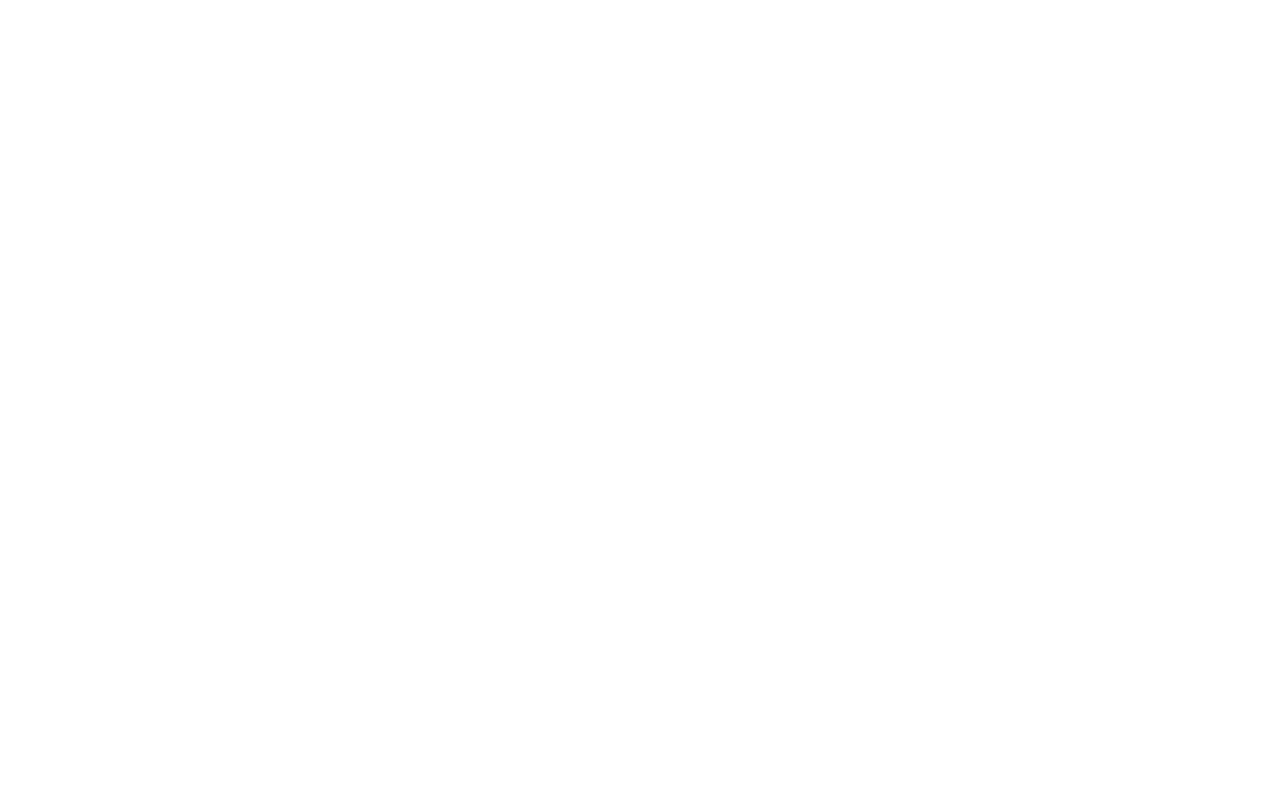
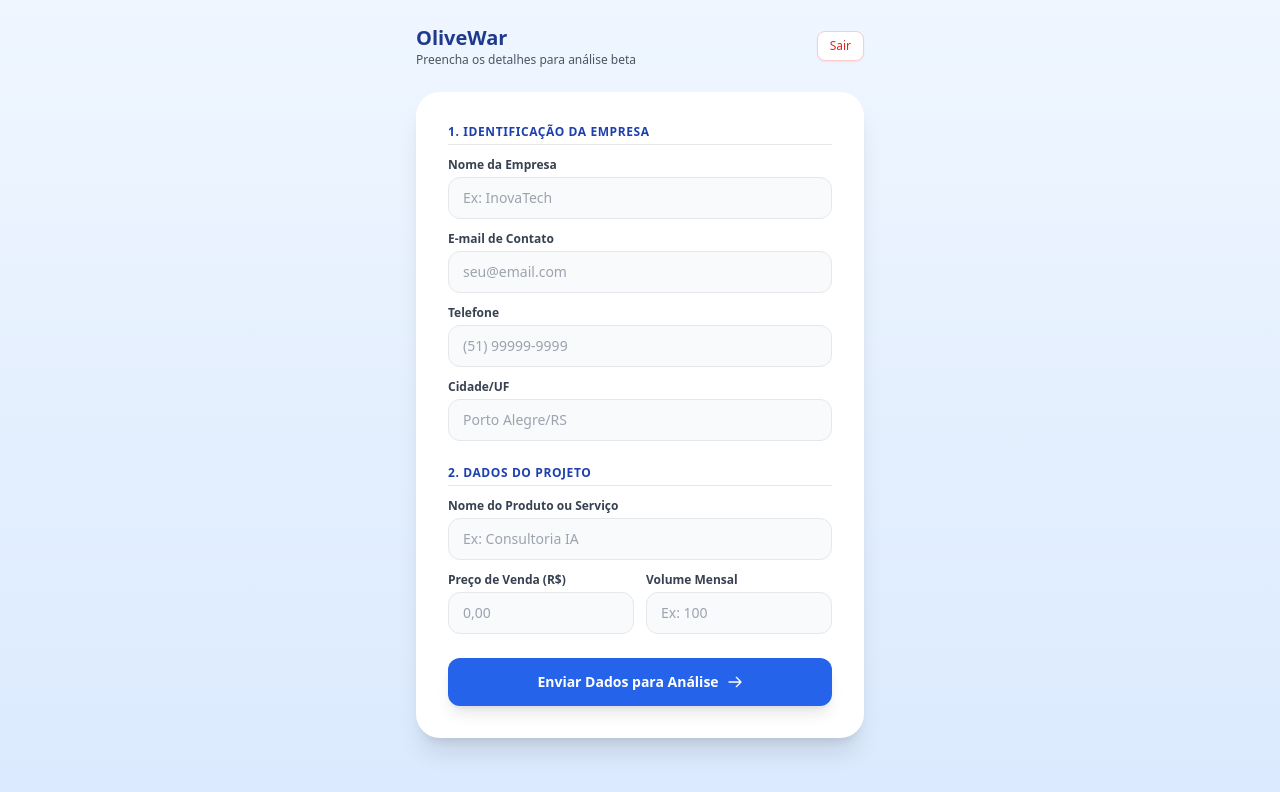
Before and after one commit to guigoularte/olivewar, a plain HTML site: page dashboard.html in a window 1280 px wide. Drawn offline with nearby package versions, Linux system fonts and the light colour scheme.

```diff
--- a/dashboard.html
+++ b/dashboard.html
@@ -0,0 +1,98 @@
+<!DOCTYPE html>
+<html lang="pt-BR">
+<head>
+    <meta charset="UTF-8">
+    <meta name="viewport" content="width=device-width, initial-scale=1.0">
+    <title>OliveWar - Entrada de Dados</title>
+    <script src="https://cdn.tailwindcss.com"></script>
+</head>
+<body class="bg-blue-50">
+
+    <div class="min-h-screen bg-gradient-to-b from-blue-50 to-blue-100 flex flex-col items-center p-4 sm:p-6">
+
+      <!-- Cabeçalho -->
+      <div class="w-full max-w-md flex justify-between items-center mb-6">
+        <div>
+          <h1 class="text-xl font-bold text-blue-900">OliveWar</h1>
+          <p class="text-xs text-gray-600">Preencha os detalhes para análise beta</p>
+        </div>
+        <button onclick="logout()" class="text-xs bg-white text-red-600 border border-red-200 px-3 py-1.5 rounded-lg shadow-sm hover:bg-red-50 cursor-pointer">
+          Sair
+        </button>
+      </div>
+
+      <!-- Formulário de Coleta de Dados (Estilo do Modelo) -->
+      <div class="w-full max-w-md bg-white rounded-3xl shadow-xl p-6 sm:p-8 flex flex-col space-y-6">
+
+        <form id="form-analise" onsubmit="salvarDados(event)" class="space-y-6">
+
+          <!-- Seção 1: Identificação -->
+          <div class="space-y-3">
+            <h2 class="text-xs font-bold text-blue-800 uppercase tracking-wider border-b pb-1">1. Identificação da Empresa</h2>
+
+            <div>
+              <label class="block text-xs font-semibold text-gray-700 mb-1">Nome da Empresa</label>
+              <input type="text" id="empresa" placeholder="Ex: InovaTech" class="w-full px-3.5 py-2.5 rounded-xl border border-gray-200 focus:ring-2 focus:ring-blue-600 text-sm bg-gray-50" required>
+            </div>
+
+            <div>
+              <label class="block text-xs font-semibold text-gray-700 mb-1">E-mail de Contato</label>
+              <input type="email" id="email-contato" placeholder="seu@email.com" class="w-full px-3.5 py-2.5 rounded-xl border border-gray-200 focus:ring-2 focus:ring-blue-600 text-sm bg-gray-50" required>
+            </div>
+
+            <div>
+              <label class="block text-xs font-semibold text-gray-700 mb-1">Telefone</label>
+              <input type="text" id="telefone" placeholder="(51) 99999-9999" class="w-full px-3.5 py-2.5 rounded-xl border border-gray-200 focus:ring-2 focus:ring-blue-600 text-sm bg-gray-50" required>
+            </div>
+
+            <div>
+              <label class="block text-xs font-semibold text-gray-700 mb-1">Cidade/UF</label>
+              <input type="text" id="cidade" placeholder="Porto Alegre/RS" class="w-full px-3.5 py-2.5 rounded-xl border border-gray-200 focus:ring-2 focus:ring-blue-600 text-sm bg-gray-50" required>
+            </div>
+          </div>
+
+          <!-- Seção 2: Dados de Vendas / Projeto -->
+          <div class="space-y-3">
+            <h2 class="text-xs font-bold text-blue-800 uppercase tracking-wider border-b pb-1">2. Dados do Projeto</h2>
+
+            <div>
+              <label class="block text-xs font-semibold text-gray-700 mb-1">Nome do Produto ou Serviço</label>
+              <input type="text" id="produto" placeholder="Ex: Consultoria IA" class="w-full px-3.5 py-2.5 rounded-xl border border-gray-200 focus:ring-2 focus:ring-blue-600 text-sm bg-gray-50" required>
+            </div>
+
+            <div class="grid grid-cols-2 gap-3">
+              <div>
+                <label class="block text-xs font-semibold text-gray-700 mb-1">Preço de Venda (R$)</label>
+                <input type="number" id="preco" placeholder="0,00" class="w-full px-3.5 py-2.5 rounded-xl border border-gray-200 focus:ring-2 focus:ring-blue-600 text-sm bg-gray-50" required>
+              </div>
+              <div>
+                <label class="block text-xs font-semibold text-gray-700 mb-1">Volume Mensal</label>
+                <input type="number" id="volume" placeholder="Ex: 100" class="w-full px-3.5 py-2.5 rounded-xl border border-gray-200 focus:ring-2 focus:ring-blue-600 text-sm bg-gray-50" required>
+              </div>
+            </div>
+          </div>
+
+          <!-- Botão de Ação -->
+          <button type="submit" class="w-full bg-blue-600 hover:bg-blue-700 text-white font-semibold py-3.5 rounded-xl shadow-lg transition duration-200 text-sm cursor-pointer flex items-center justify-center space-x-2">
+            <span>Enviar Dados para Análise</span>
+            <svg class="w-4 h-4" fill="none" stroke="currentColor" stroke-width="2" viewBox="0 0 24 24"><path stroke-linecap="round" stroke-linejoin="round" d="M14 5l7 7m0 0l-7 7m7-7H3"></path></svg>
+          </button>
+        </form>
+
+      </div>
+    </div>
+
+    <!-- Script de Logout simples -->
+    <script>
+        function logout() {
+            window.location.href = "index.html";
+        }
+
+        function salvarDados(event) {
+            event.preventDefault();
+            alert("Dados enviados com sucesso! Entraremos em contato em breve.");
+            document.getElementById("form-analise").reset();
+        }
+    </script>
+</body>
+</html>
```
Also changed, not shown: login.html (+28 -9 lines).
